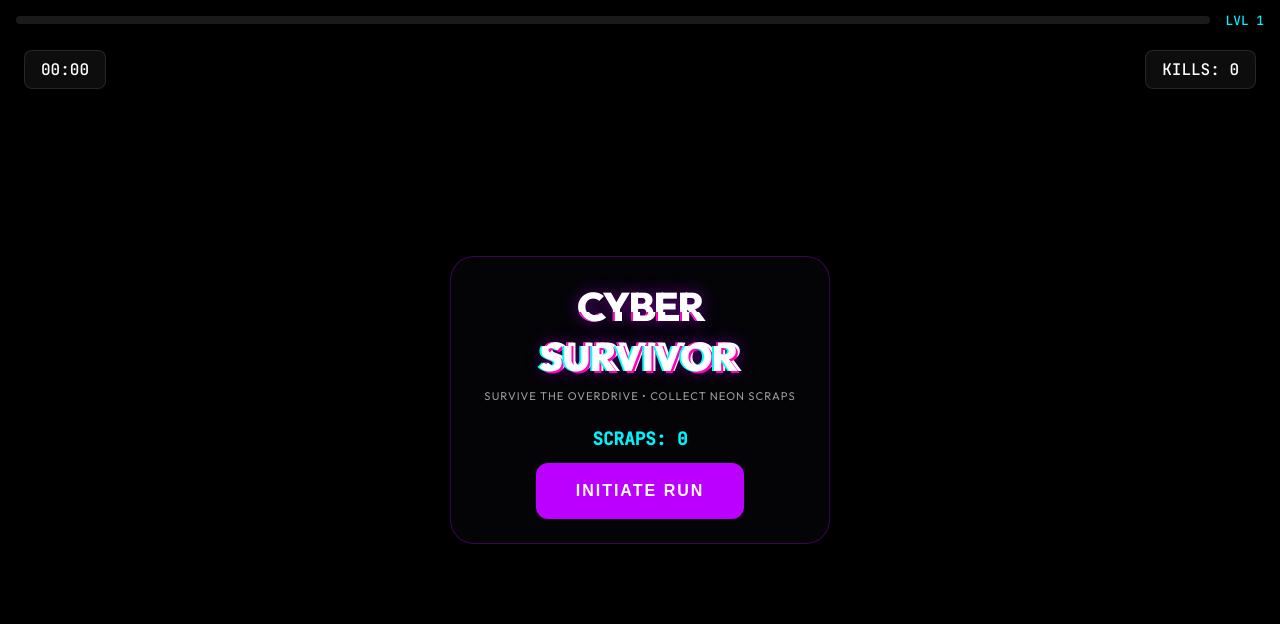
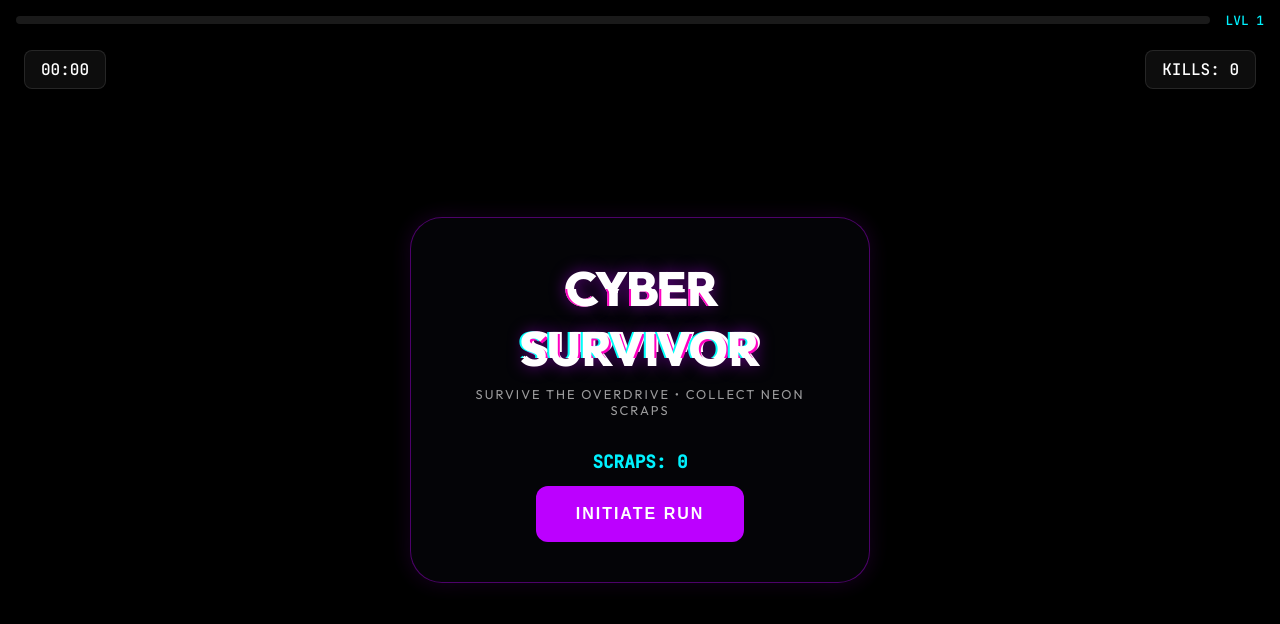
Before and after one commit to Munirmohammed/GamesHub, a website built with Vite: page cyber-survivor/index.html in a window 1280 px wide. Built offline with nearby package versions, Linux system fonts and the light colour scheme.

Commit message:
feat: implement initial game engine architecture and UI styling for Cyber Survivor

```diff
--- a/cyber-survivor/src/main.ts
+++ b/cyber-survivor/src/main.ts
@@ -93,8 +93,9 @@ class Enemy {
       this.speed = 80;
       this.color = '#ff9900';
     } else {
-      this.hp += level * 5;
-      this.speed += Math.min(level * 5, 100);
+      this.hp = 1; // One-hit kill
+      this.speed = 120 + Math.min(level * 5, 100);
+      this.color = '#ff0055';
     }
   }
 
--- a/cyber-survivor/src/style.css
+++ b/cyber-survivor/src/style.css
@@ -112,20 +112,20 @@ canvas {
 
 .screen {
   pointer-events: auto;
-  background: rgba(5, 5, 8, 0.95);
-  padding: 1.5rem 2rem;
-  border-radius: 24px;
-  border: 1px solid rgba(188, 0, 255, 0.3);
-  box-shadow: 0 0 50px rgba(0, 0, 0, 1);
+  background: rgba(5, 5, 8, 0.98);
+  padding: 2.5rem;
+  border-radius: 32px;
+  border: 1px solid rgba(188, 0, 255, 0.4);
+  box-shadow: 0 0 80px rgba(0, 0, 0, 1), 0 0 20px rgba(188, 0, 255, 0.2);
   text-align: center;
   max-width: 95vw;
-  width: 380px;
+  width: 460px;
 }
 
 .hidden { display: none !important; }
 
 h1 {
-  font-size: 2.5rem;
+  font-size: 3rem;
   font-weight: 800;
   letter-spacing: -1px;
   margin-bottom: 0.5rem;
@@ -135,9 +135,15 @@ h1 {
 
 .subtitle {
   color: rgba(255, 255, 255, 0.6);
-  letter-spacing: 1px;
-  font-size: 0.7rem;
-  margin-bottom: 1.5rem;
+  letter-spacing: 2px;
+  font-size: 0.8rem;
+  margin-bottom: 2rem;
+}
+
+.stats-summary {
+  margin: 1.5rem 0;
+  line-height: 2;
+  font-family: var(--font-mono);
 }
 
 .meta-section {
```
